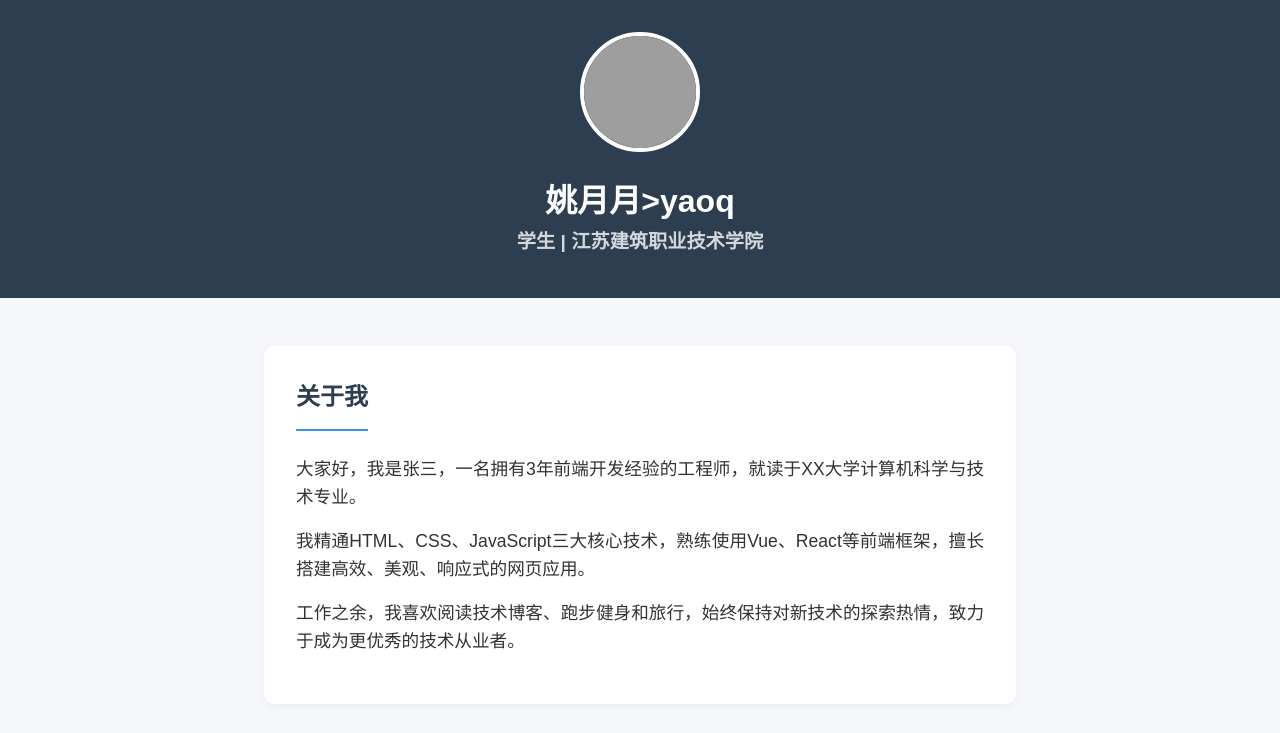
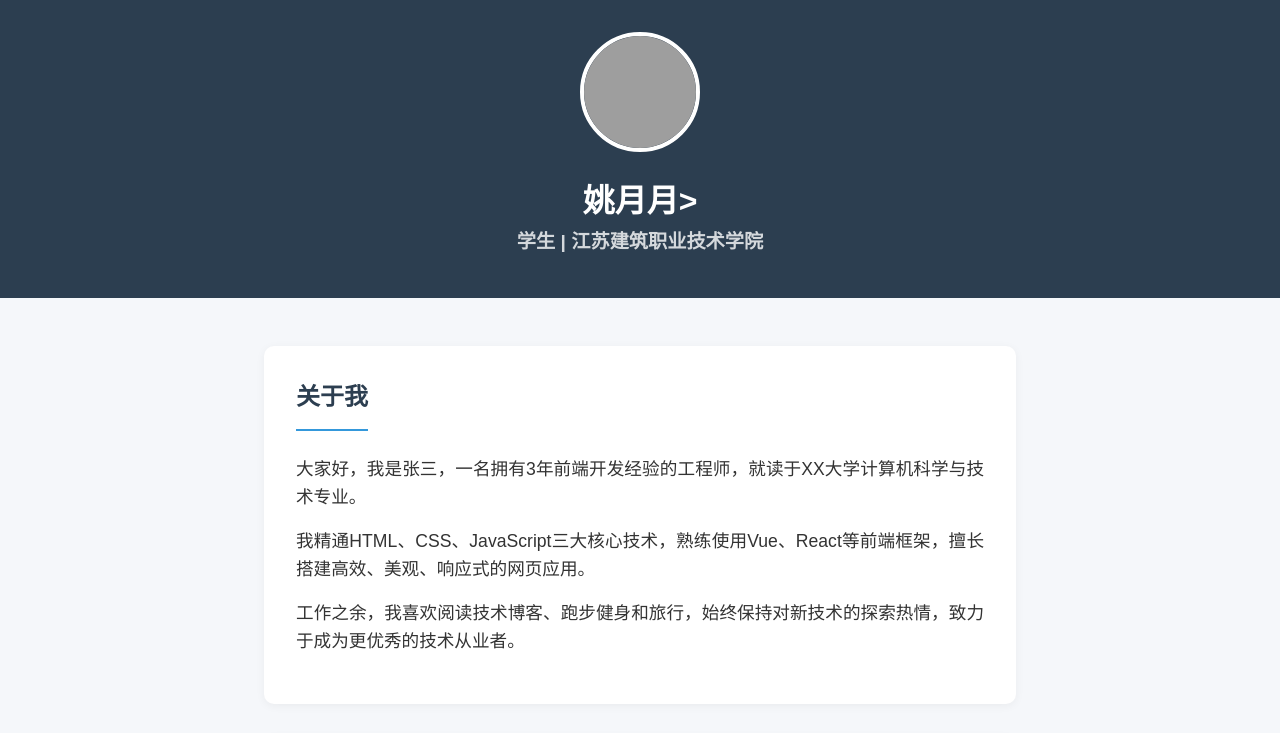
Before and after one commit to Gxw0719/MrYao, a plain HTML site: page index.html in a window 1280 px wide. Shown: the top 733 px of the page. Drawn offline with Linux system fonts and the light colour scheme; grey boxes are pictures that could not be loaded.

Commit message:
Update index.html

```diff
--- a/index.html
+++ b/index.html
@@ -144,7 +144,7 @@
     <!-- 头部：头像+姓名+标签 -->
     <header>
         <img src="https://picsum.photos/200/200" alt="个人头像" class="avatar">
-        <h1>姚月月>yaoq
+        <h1>姚月月>
         <p class="subtitle">学生 | 江苏建筑职业技术学院</p>
     </header>
 
```
